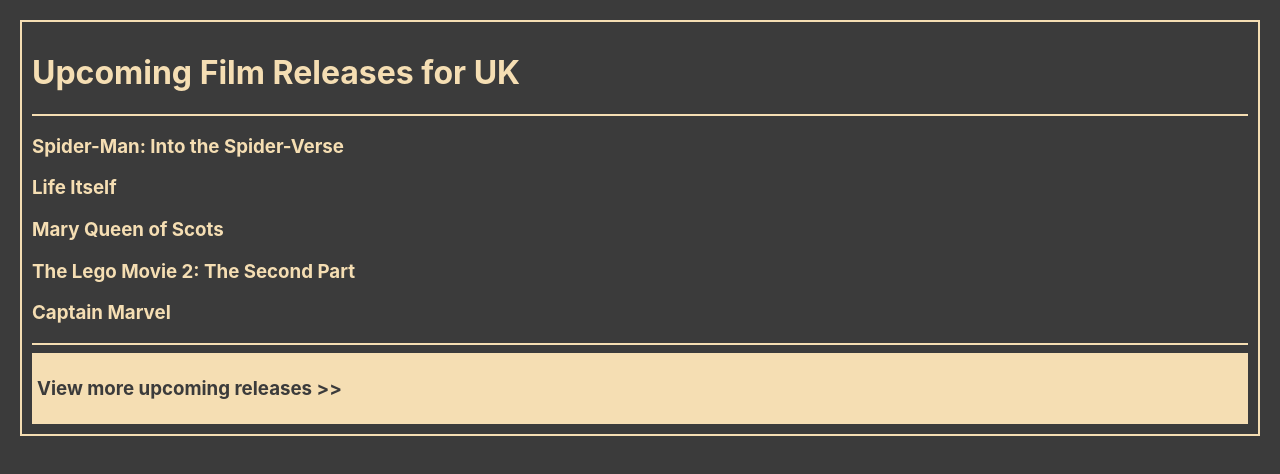
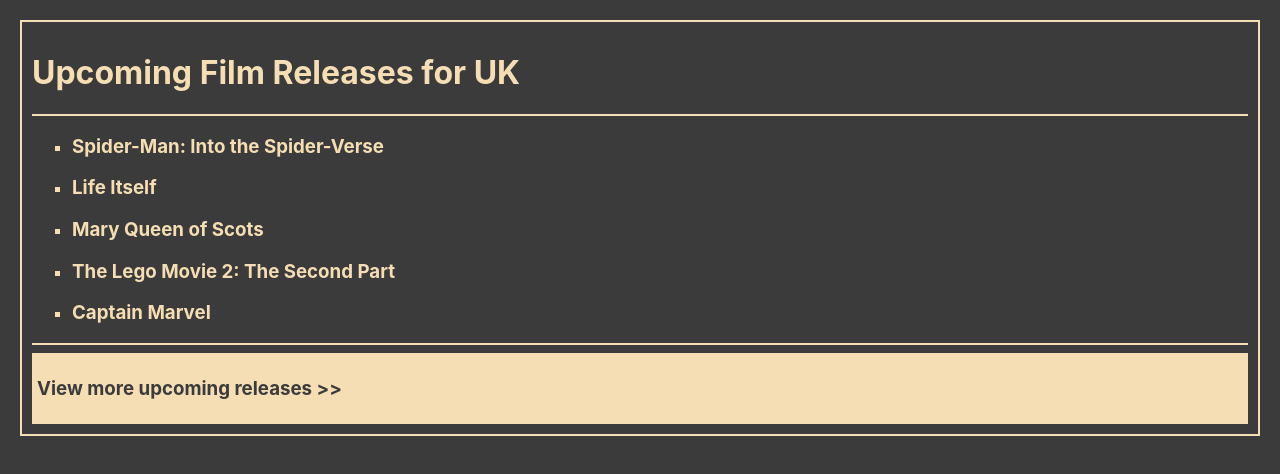
Before and after one commit to Cetins/films, a React (Create React App) app: page / in a window 1280 px wide. Shown: the top 474 px of the page. Built offline with nearby package versions, Linux system fonts and the light colour scheme.

Commit message:
film nodes change into li items

```diff
--- a/src/App.css
+++ b/src/App.css
@@ -8,6 +8,10 @@
 a {
     text-decoration: none;
     color: wheat;
+}
+
+ul {
+    list-style: square;
 }
 
 hr {
--- a/src/components/Film.js
+++ b/src/components/Film.js
@@ -2,10 +2,10 @@
 
 const Film = ({name, url}) => {
     return (
-        <>
+        <li>
             <h3><a href={url}>{name}</a></h3>
-        </>
+        </li>
     )
-}
+};
 
 export default Film;
--- a/src/components/Films.js
+++ b/src/components/Films.js
@@ -10,9 +10,9 @@
     });
 
     return (
-        <>
+        <ul>
             {filmNodes}
-        </>
+        </ul>
     );
 
 };
```
